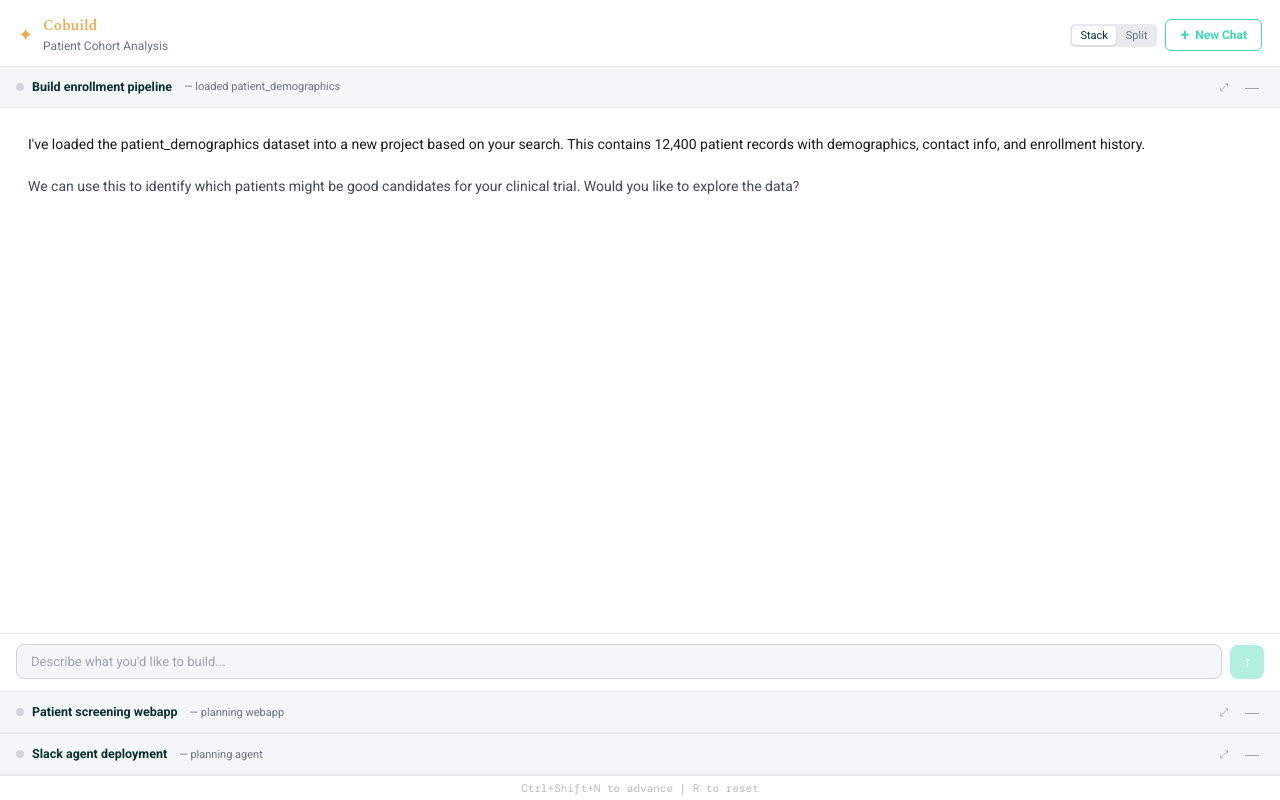
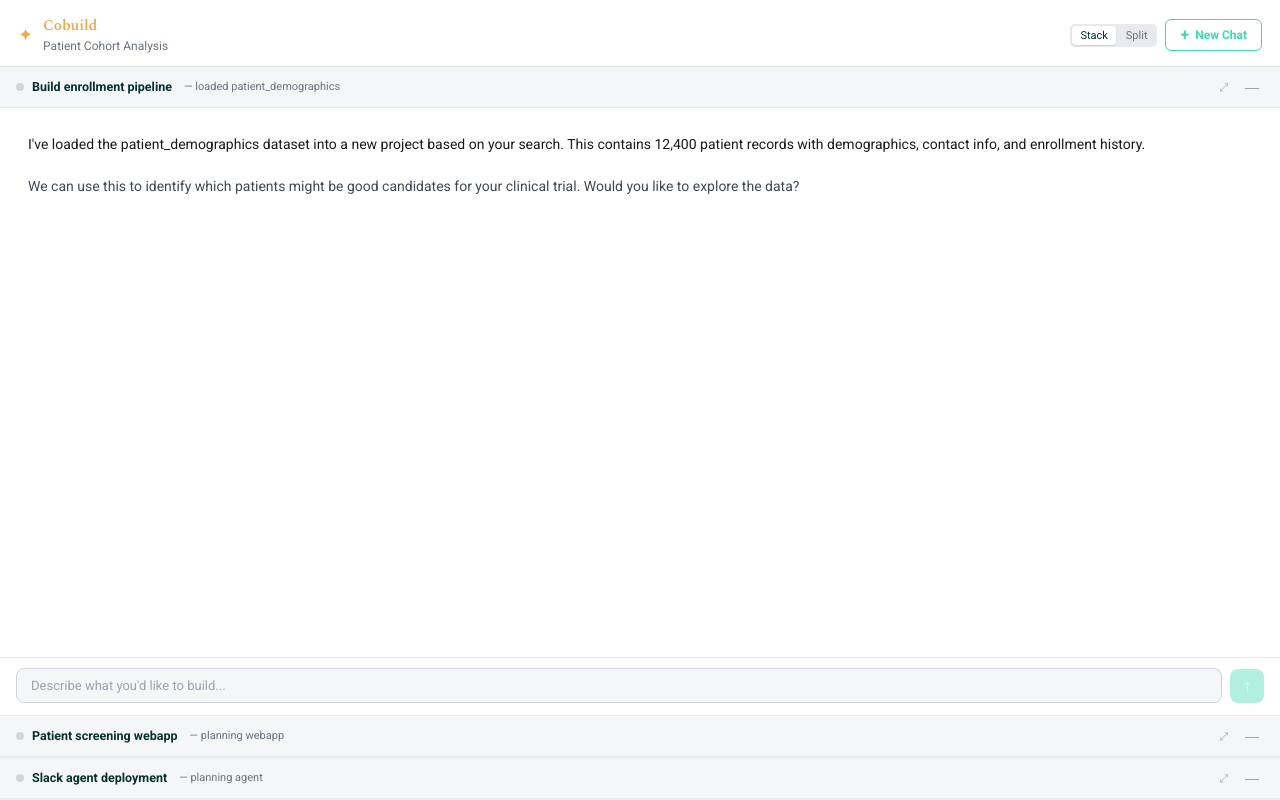
Before and after one commit to JedIV/dataiku-chat-mockup, a browser extension: page chat-ui/index.html in a window 1280 px wide. Drawn offline with nearby package versions, Linux system fonts and the light colour scheme; no server answers; a web font is replaced by a local one.

Commit message:
removing the demo instructions

```diff
--- a/chat-ui/index.html
+++ b/chat-ui/index.html
@@ -34,7 +34,7 @@
     <div class="chat-stack" id="chat-stack"></div>
 
     <!-- Hotkey hint -->
-    <div class="hotkey-hint">Ctrl+Shift+N to advance | R to reset</div>
+    <div class="hotkey-hint" style="display:none">Ctrl+Shift+N to advance | R to reset</div>
   </div>
 
   <script src="bridge.js"></script>
```
